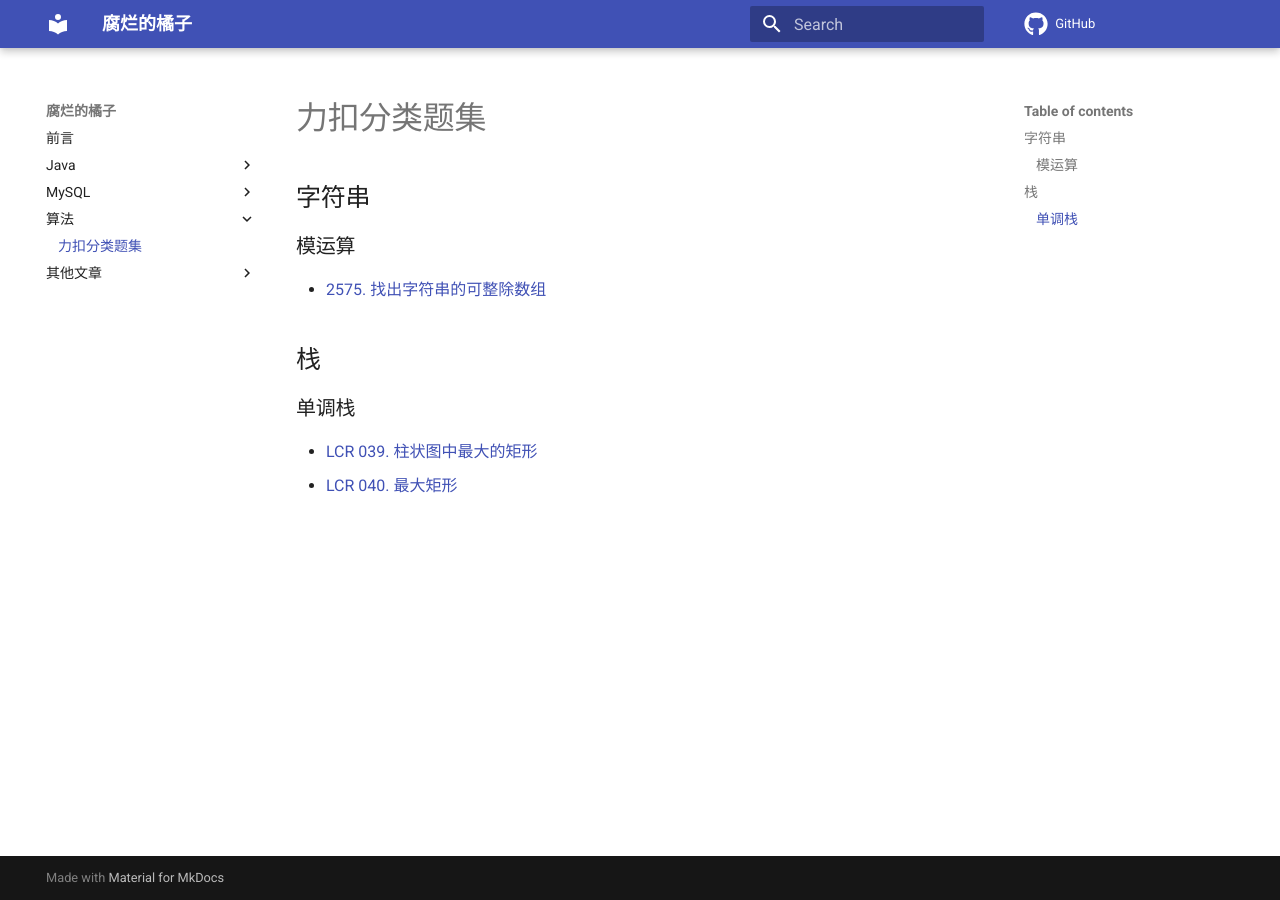
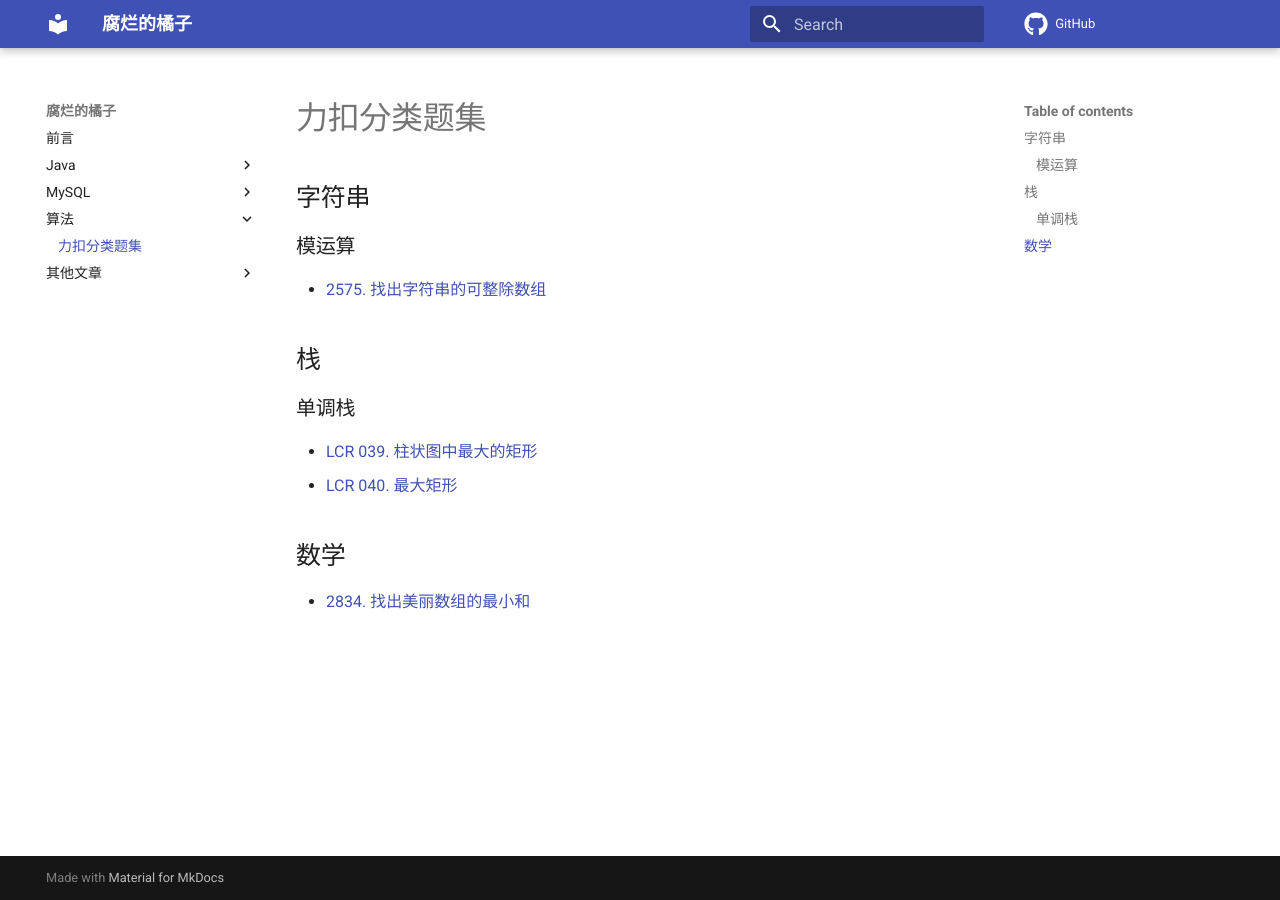
Before and after one commit to z1ming/cs-Hydra, an MkDocs documentation site: the page built from docs/文章/LeetCode.md, in a window 1280 px wide. Built offline with MkDocs 1.6.1 and Material for MkDocs 9.7.7, drawn with Linux system fonts in a browser that asks for light colours; comment, search, counter and statistics services are not loaded.

Commit message:
Update LeetCode.md
Signed-off-by: Ziming Meng <zimingm94@gmail.com>

```diff
--- a/docs/文章/LeetCode.md
+++ b/docs/文章/LeetCode.md
@@ -12,3 +12,7 @@
 
 - [LCR 039. 柱状图中最大的矩形](https://leetcode.cn/problems/0ynMMM/description/)
 - [LCR 040. 最大矩形](https://leetcode.cn/problems/PLYXKQ/description/)
+
+## 数学
+
+- [2834. 找出美丽数组的最小和](https://leetcode.cn/problems/find-the-minimum-possible-sum-of-a-beautiful-array/description/?envType=daily-question&envId=2024-03-08)
```
